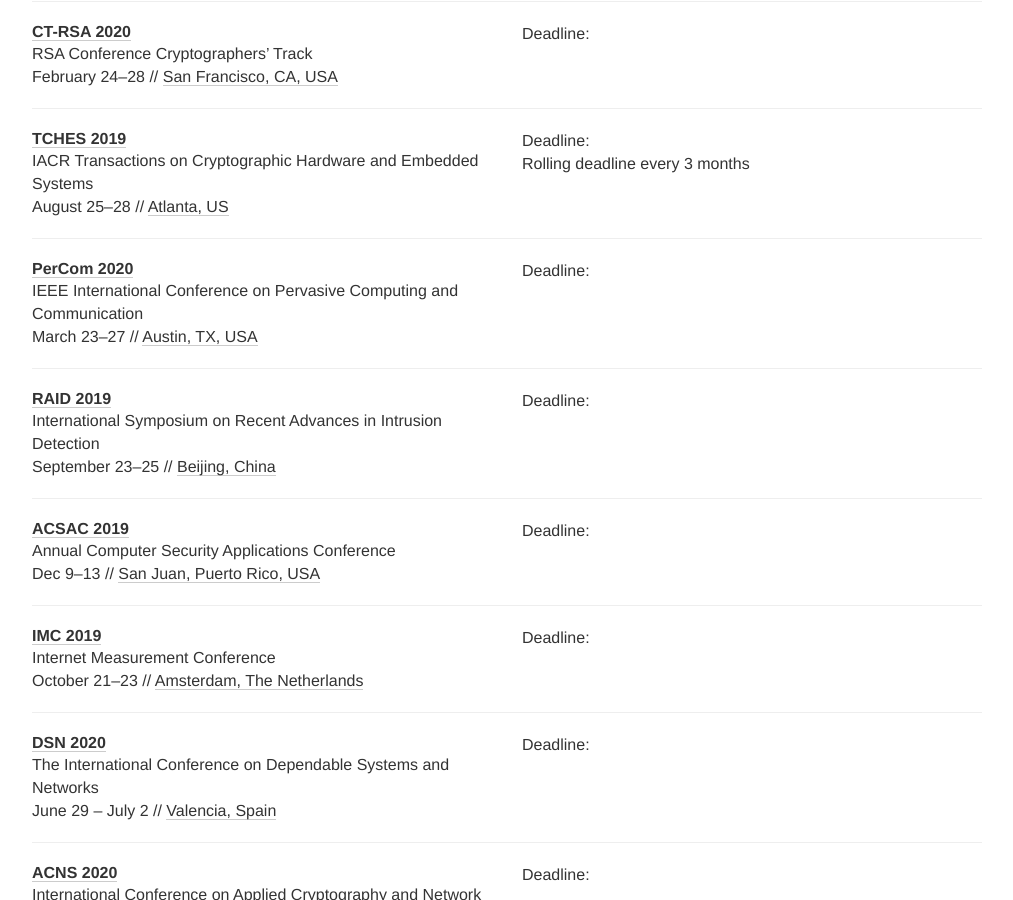
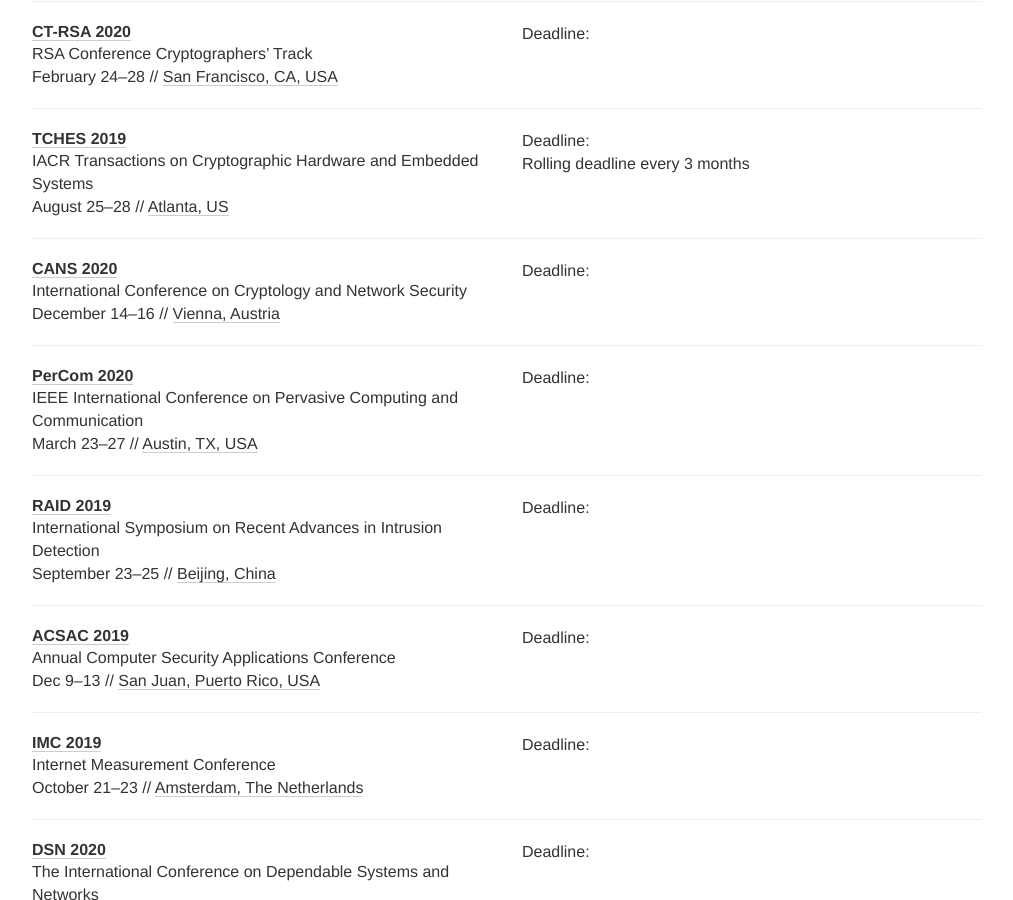
Before and after one commit to sec-deadlines/sec-deadlines.github.io, a Jekyll site: the page built from index.html, in a window 1280 px wide and 900 px high, scrolled down 2555 px. Shown: the whole window, without its empty margins (133-1146 px from the left). Built offline with Jekyll 4.4.1, drawn with Linux system fonts in a browser that asks for light colours; nearby versions of some CDN libraries; comment, search, counter and statistics services are not loaded.

Commit message:
Added CANS 2020

```diff
--- a/_data/conferences.yml
+++ b/_data/conferences.yml
@@ -240,6 +240,18 @@
   place: Atlanta, US
   tags: [SEC, CRYPTO]
 
+- name: CANS
+  description: International Conference on Cryptology and Network Security
+  year: 2020
+  link: https://cans2020.at/
+  deadline:
+    - "2020-06-21 23:59"
+  comment:
+  timezone: Etc/GMT+1
+  date: December 14-16
+  place: Vienna, Austria
+  tags: [SEC, CRYPTO]
+
 # Networks and systems, applications
 
 - name: PerCom
```
